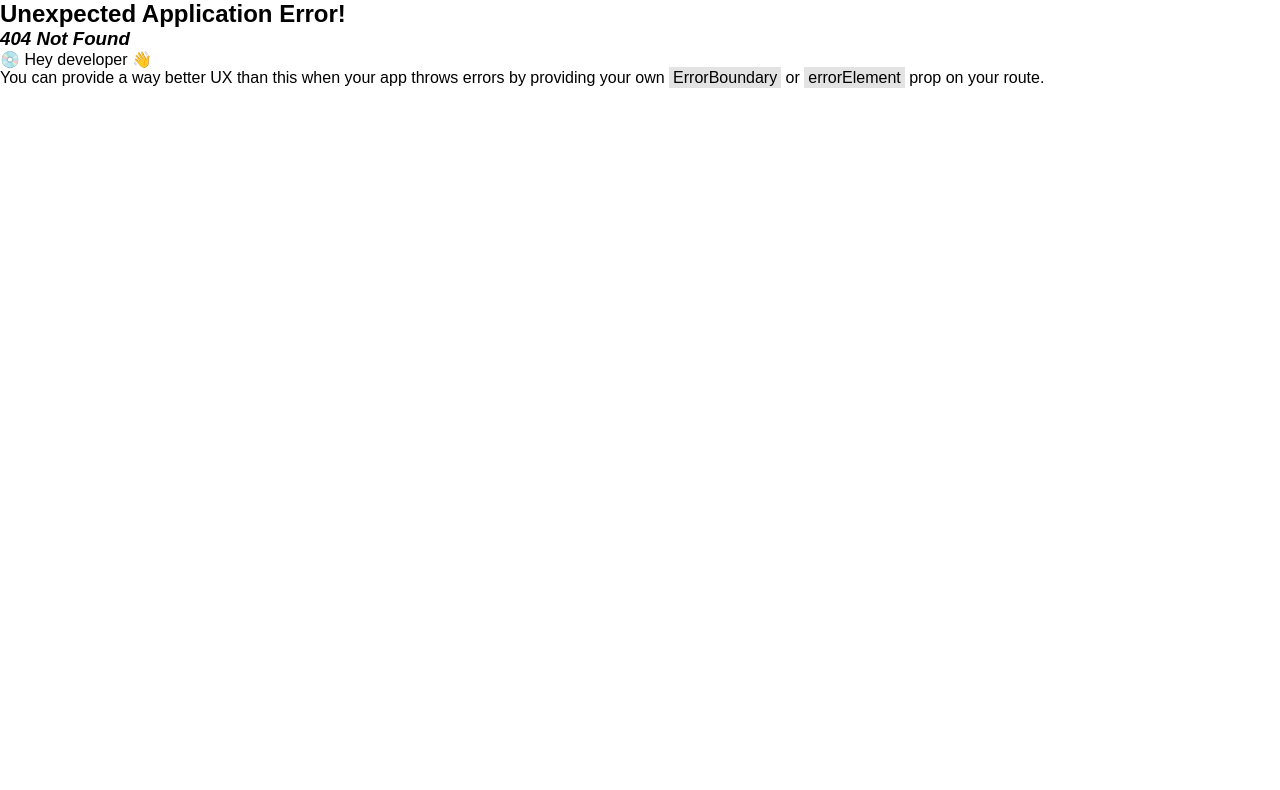
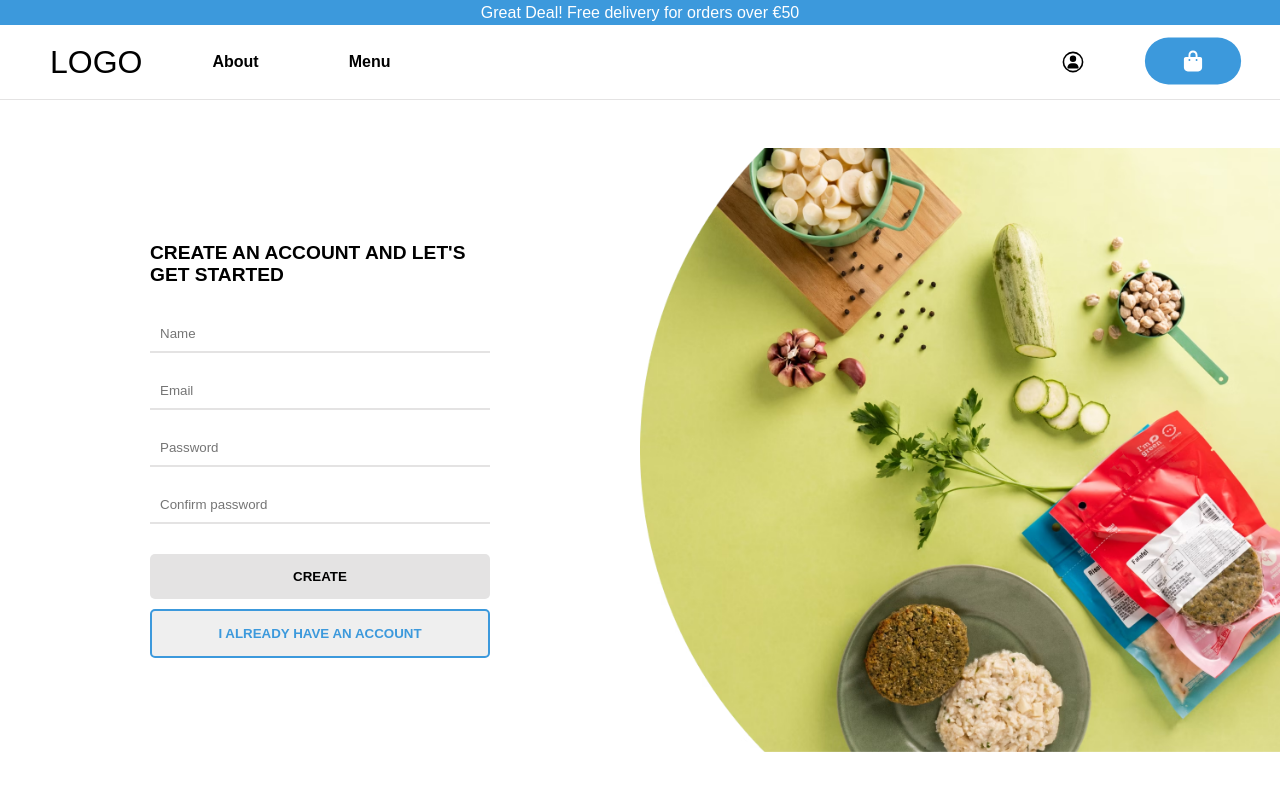
Before and after one commit to MichelPomerantzeff/Food-Ecommerce, a React (Vite) app: page /sign-up in a window 1280 px wide. Before the commit this address had no page. Shown: the top 790 px of the page. Built offline with nearby package versions, Linux system fonts and the light colour scheme.

Commit message:
feat:: added register page

```diff
--- a/src/components/navbar/Navbar.jsx
+++ b/src/components/navbar/Navbar.jsx
@@ -33,7 +33,7 @@ export default function Navbar() {
           </div>
 
           <div className="navbar-side nav-right">
-            <Link className="log-in-icon-wrapper" to={"/signin"}>
+            <Link className="log-in-icon-wrapper" to={"/sign-in"}>
               <FontAwesomeIcon className="log-in-icon" icon={faUser} />
             </Link>
 
--- a/src/components/signs/Signs.css
+++ b/src/components/signs/Signs.css
@@ -1,36 +1,42 @@
-.sign-in{
+.sign{
     height: calc(100vh - 100px);
     display: flex;
 }
 
-.sign-in-left{
+.sign-left{
     /* border: solid 1px red; */
     flex: 1;
     margin: auto;
 }
 
-.sign-in-wrapper{
+.sign-wrapper{
     width: 380px;
     margin: auto;
+    display: flex;
+    flex-direction: column;
+    align-items: center;
+    gap: 30px;
+    padding: 20px;
     /* border: solid 1px red; */
 }
 
-.sign-in-wrapper h1{
-    text-align: center;
+.sign-wrapper h1{
     font-size: 1.2rem;
+    width: 100%;
 }
 
-.sign-in-wrapper form{
+.sign-wrapper form{
     display: flex;
     flex-direction: column;
     gap: 20px;
-    padding: 50px 20px;
+    width: 100%;
 }
 
 .inputs-wrapper {
     display: flex;
     flex-direction: column;
     gap: 20px;
+
 }
 
 .inputs-wrapper input {
@@ -52,13 +58,16 @@
     display: flex;
     flex-direction: column;
     gap: 10px;
+    width: 100%;
 }
 
 .buttons-wrapper button{
+    width: 100%;
     padding: 15px;
+    font-weight: bold;
 }
 
-.sign-in-btn {
+.sign-btn {
     background: var(--light_border);
     border: solid 2px var(--light_border);
     border-radius: 5px;
@@ -67,33 +76,33 @@
     outline: none;
 }
 
-.sign-in-btn:hover {
+.sign-btn:hover {
     background: lightgray;
 }
 
-.create-account-btn {
+.existing-account-btn, .create-account-btn {
     border: solid 2px var(--main_color);
     border-radius: 5px;
     cursor: pointer;
     color: var(--main_color);
 }
 
-.create-account-btn:hover {
+.existing-account-btn:hover, .create-account-btn:hover {
     background: var(--main_color);
     color: #fff;
 }
 
-.sign-in-wrapper form a{
+.sign-wrapper form a{
     text-align: center;
     color: var(--main_color);
     cursor: pointer;
 }
 
-.sign-in-wrapper form a:hover{
+.sign-wrapper form a:hover{
     text-decoration: underline;
 }
 
-.sign-in-right{
+.sign-right{
     flex: 1;
     overflow: hidden;
     display: flex;
@@ -101,6 +110,6 @@
     justify-content: center;
 }
 
-.sign-in-right img{
+.sign-right img{
     width: 100%;
 }
--- a/src/components/signs/Signs.jsx
+++ b/src/components/signs/Signs.jsx
@@ -1,35 +1,50 @@
 import React from "react";
-import { signInBg } from "../../data";
+import { signInBg, signUpBg } from "../../data";
 import "./Signs.css";
+import { Link } from "react-router-dom";
 
-export default function Signs() {
+export default function Signs(props) {
+
+  const isRegister = props.type === 'sign-up'
+
   return (
-    <section className="sign-in">
-      <div className="sign-in-left">
-        <div className="sign-in-wrapper">
+    <section className="sign">
 
-          <h1>LOGIN OR CREATE AN ACCOUNT</h1>
+      <div className="sign-left">
+        <div className="sign-wrapper">
+
+          <h1> { isRegister ? "CREATE AN ACCOUNT AND LET'S GET STARTED" : "SIGN IN" } </h1>
 
           <form>
             <div className="inputs-wrapper">
-              <input type="text" name="" id="" placeholder="Name" required/>
+              { isRegister && <input type="text" name="" id="" placeholder="Name" required/>}
               <input type="email" name="" id="" placeholder="Email" required/>
               <input type="password" name="" id="" placeholder="Password" required/>
+              { isRegister && <input type="password" name="" id="" placeholder="Confirm password" required/>}
             </div>
+          </form>
 
-            <div className="buttons-wrapper">
-              <button className="sign-in-btn" type="submit">Sign in</button>
-              <button className="create-account-btn">Create account</button>
-            </div>
+          <div className="buttons-wrapper">
+            <button className="sign-btn" type="submit">{ isRegister ? "CREATE" : "SIGN IN"}</button>
+            {
+              isRegister ?
+              <Link to={'/sign-in'}>
+                <button className="existing-account-btn">I ALREADY HAVE AN ACCOUNT</button>
+              </Link>
+              :
+              <Link to={'/sign-up'}>
+                <button className="create-account-btn">CREATE ACCOUNT</button>
+              </Link>
+            }
+          </div>
 
-            <a>Forgot password?</a>
-          </form>
+          { !isRegister && <a>Forgot password?</a>}
 
         </div>
       </div>
 
-      <div className="sign-in-right">
-        <img src={signInBg} alt="SIGN IN IMAGE" />
+      <div className="sign-right">
+        <img src={isRegister ? signUpBg : signInBg} alt="SIGN IMAGE" />
       </div>
     </section>
   );
--- a/src/pages/signin/Login.jsx
+++ b/src/pages/signin/Login.jsx
@@ -2,11 +2,11 @@ import React from "react";
 import Navbar from "../../components/navbar/Navbar";
 import Signs from "../../components/signs/Signs";
 
-export default function Login() {
+export default function Login(props) {
   return (
     <>
       <Navbar />
-      <Signs />
+      <Signs type={props.type}/>
     </>
   );
 }
--- a/src/pages/signup/Register.jsx
+++ b/src/pages/signup/Register.jsx
@@ -2,11 +2,11 @@ import React from "react";
 import Navbar from "../../components/navbar/Navbar";
 import Signs from "../../components/signs/Signs";
 
-export default function Register() {
+export default function Register(props) {
   return (
     <>
       <Navbar />
-      <Signs />
+      <Signs type={props.type}/>
     </>
   );
 }
```
Also changed, not shown: src/App.jsx (+7 -2 lines).
